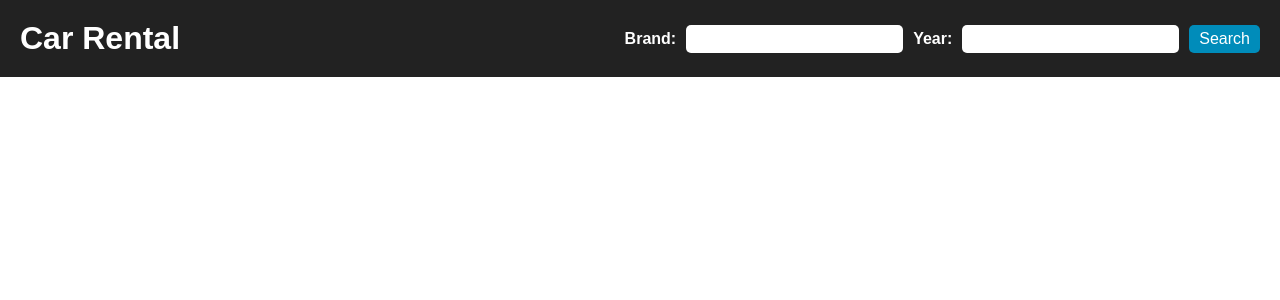
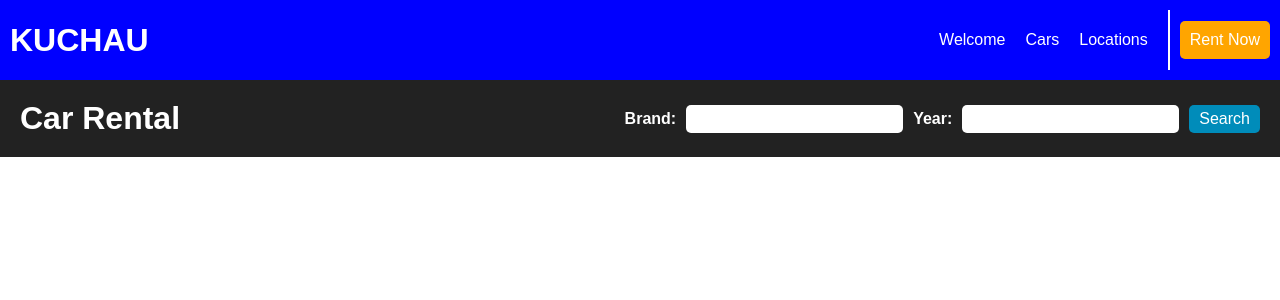
Before and after one commit to JoseFrancisc0/Cloud_Computing_Proyecto_Parcial_2023-1, a Flask app: template Frontend/templates/car-list.html in a window 1280 px wide. Shown: the top 300 px of the page. Run offline with Flask 3, Linux system fonts and the light colour scheme; the template is opened without the code that fills it, so the values that code supplies are empty.

Commit message:
Updated car list HTML

```diff
--- a/Frontend/templates/car-list.html
+++ b/Frontend/templates/car-list.html
@@ -3,9 +3,23 @@
 <head>
   <meta charset="UTF-8">
   <title>Car Rental</title>
+  <link rel="stylesheet" href="static/css/homepage.css">
   <link rel="stylesheet" href="../static/css/car-list.css">
 </head>
 <body>
+  <div class="header">
+    <div class="header-logo">
+      <h1>KUCHAU</h1>
+    </div>
+    <div class="header-nav">
+      <a href="../index.html">Welcome</a>
+      <a href="../templates/car-list.html">Cars</a>
+      <a href="location-list.html">Locations</a>
+      <div class="header-divider"></div>
+      <a href="rent-now.html" class="header-rent-btn">Rent Now</a>
+    </div>
+  </div>
+
   <header>
     <h1>Car Rental</h1>
     <form id="search-form">
@@ -16,7 +30,9 @@
       <button type="submit">Search</button>
     </form>
   </header>
+
   <main id="car-container"></main>
+
   <script src="../static/js/car-list.js"></script>
 </body>
 </html>
```
Lines whose indentation alone changed are shown as unchanged.
